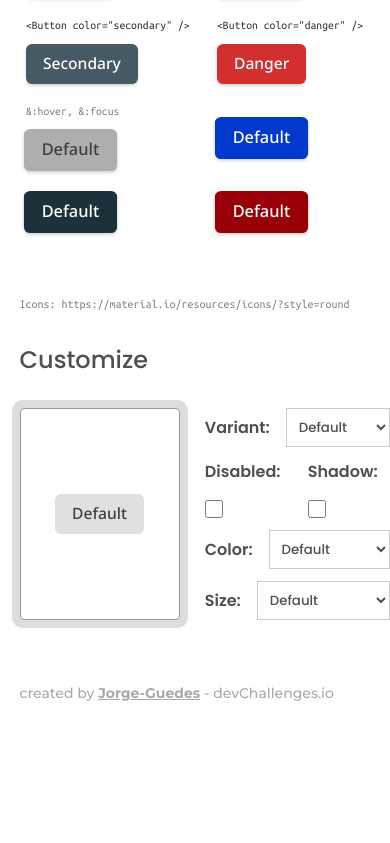
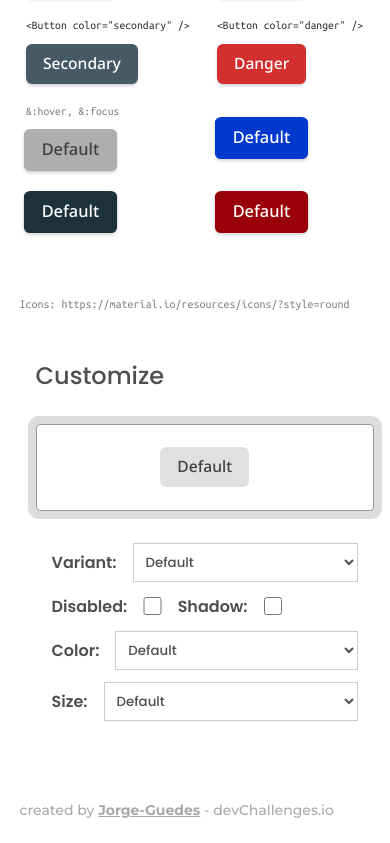
Before and after one commit to jorgeguedess/devChallenges-button-component, a React (Create React App) app: page / in a window 390 px wide. Shown: the part 904-1747 px from the top of the page. Before the commit the page ends 1630 px from the top, so only its background shows below. Built offline with nearby package versions, Linux system fonts and the light colour scheme.

Commit message:
mobile of the button creation

```diff
--- a/src/pages/Buttons.module.css
+++ b/src/pages/Buttons.module.css
@@ -61,6 +61,7 @@
 
 .input_group {
   display: flex;
+  flex-wrap: wrap;
   gap: 1rem;
 }
 
@@ -76,6 +77,10 @@
   border: 1px solid transparent;
 }
 
+.containerInputs {
+  padding-inline: 1rem;
+}
+
 .containerInputs .input {
   display: flex;
   flex-wrap: wrap;
@@ -86,6 +91,7 @@
 .containerInputs .input select {
   color: #4f4f4f;
   flex: 1;
+  min-width: 10rem;
   width: 100%;
   border: 1px solid #ccc;
   background: transparent;
@@ -101,5 +107,19 @@
 .input label {
   color: #4f4f4f;
   font-weight: 600;
-  font-size: 1rem;
+  font-size: clamp(.75rem, 4.5vw, 1rem);
 }
+
+@media (max-width: 28rem) {
+  .customizeButton {
+    grid-template-columns: 1fr;
+    padding: 1rem;
+  }
+  .customizeButton h2 {
+    grid-column: initial;
+  }
+  .buttonGenerate {
+    width: 100%;
+    margin-bottom: 2rem;
+  }
+}
```
